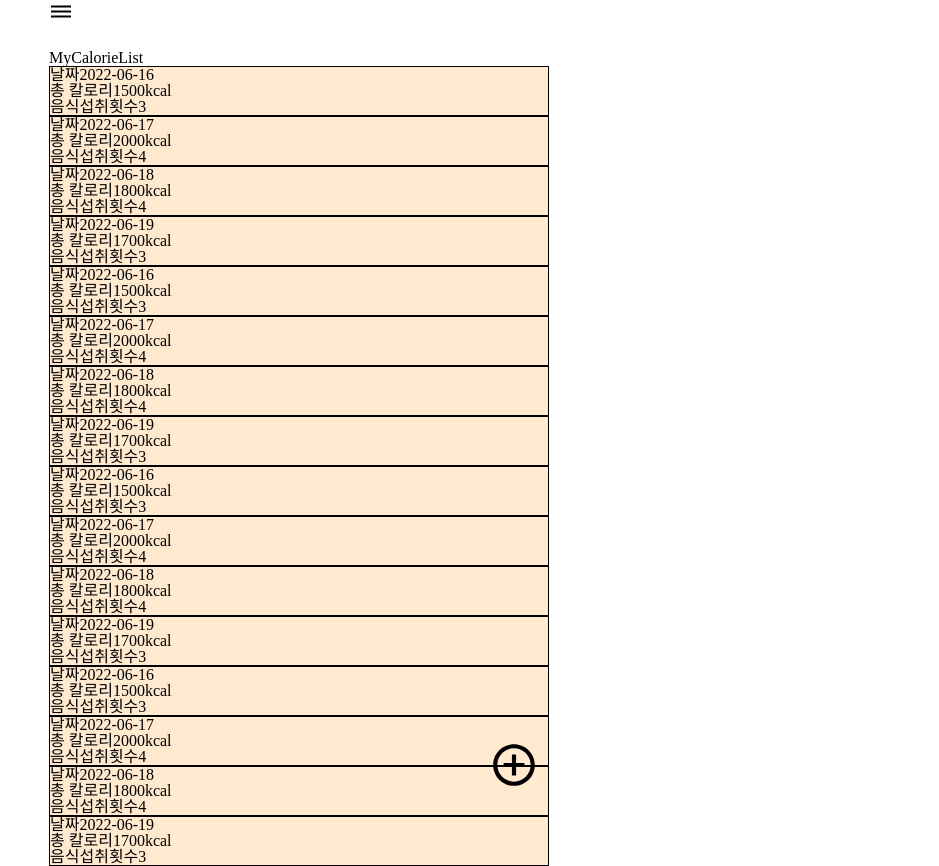
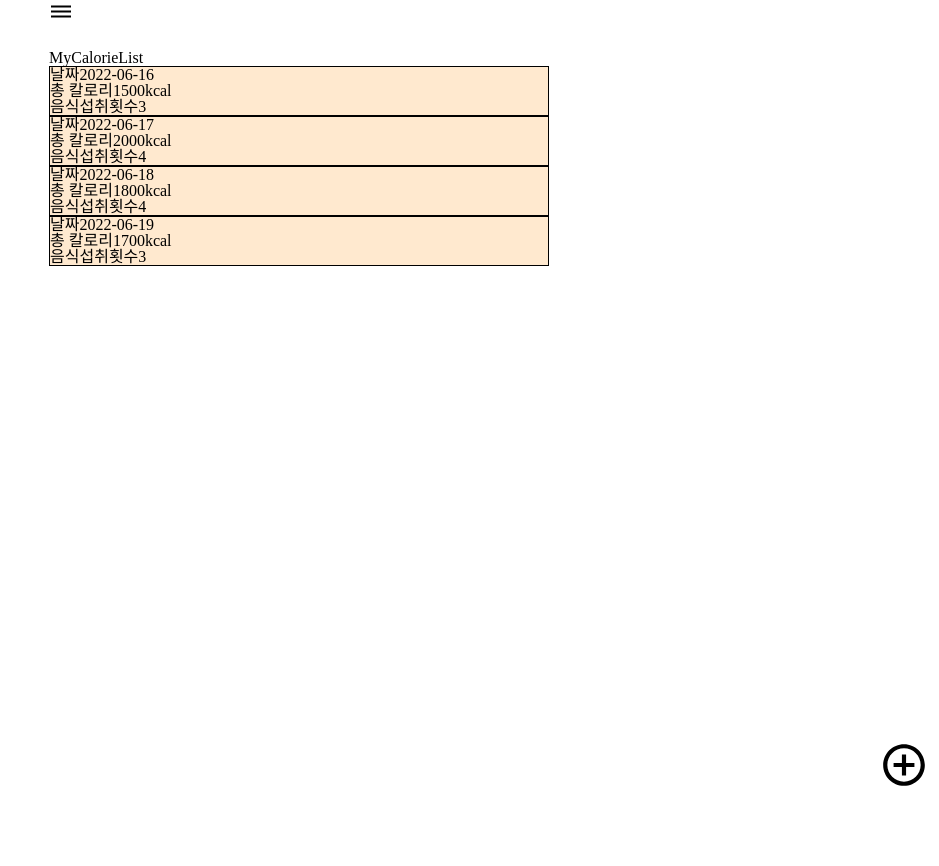
Before and after one commit to lbsyh1/calorie, a React app: page /my-calories in a window 1280 px wide. Shown: the whole page, without its empty margins (341-1280 px from the left). After the commit the page ends 800 px from the top, so only its background shows below. Built offline with nearby package versions, Linux system fonts and the light colour scheme; the HTML template or start-up script is replaced by a standard one.

Commit message:
feat: fix plus button

```diff
--- a/src/App.js
+++ b/src/App.js
@@ -13,17 +13,15 @@ import "@/reset.css";
 
 const Wrapper = styled.div`
   width: 100%;
-  height: 100vh;
   max-width: 500px;
+  min-height: 100vh;
   margin: auto;
   display: flex;
   flex-direction: column;
 `;
 
 const PageWrapper = styled.section`
-  position: relative;
   margin-top: 50px;
-  min-height: calc(100vh - 50px);
 `;
 function App() {
   return (
--- a/src/page/MyCalorieList.js
+++ b/src/page/MyCalorieList.js
@@ -9,7 +9,7 @@ const BoxWrapper = styled.div``;
 
 export default function () {
   const Icon = styled.div`
-    position: absolute;
+    position: fixed;
     bottom: 10px;
     right: 10px;
     display: flex;
@@ -26,20 +26,7 @@ export default function () {
   return (
     <Wrapper>
       <p>MyCalorieList</p>
-
       <BoxWrapper>
-        <Box date="2022-06-16" totalCalories="1500kcal" numberOfIntakes="3" />
-        <Box date="2022-06-17" totalCalories="2000kcal" numberOfIntakes="4" />
-        <Box date="2022-06-18" totalCalories="1800kcal" numberOfIntakes="4" />
-        <Box date="2022-06-19" totalCalories="1700kcal" numberOfIntakes="3" />
-        <Box date="2022-06-16" totalCalories="1500kcal" numberOfIntakes="3" />
-        <Box date="2022-06-17" totalCalories="2000kcal" numberOfIntakes="4" />
-        <Box date="2022-06-18" totalCalories="1800kcal" numberOfIntakes="4" />
-        <Box date="2022-06-19" totalCalories="1700kcal" numberOfIntakes="3" />
-        <Box date="2022-06-16" totalCalories="1500kcal" numberOfIntakes="3" />
-        <Box date="2022-06-17" totalCalories="2000kcal" numberOfIntakes="4" />
-        <Box date="2022-06-18" totalCalories="1800kcal" numberOfIntakes="4" />
-        <Box date="2022-06-19" totalCalories="1700kcal" numberOfIntakes="3" />
         <Box date="2022-06-16" totalCalories="1500kcal" numberOfIntakes="3" />
         <Box date="2022-06-17" totalCalories="2000kcal" numberOfIntakes="4" />
         <Box date="2022-06-18" totalCalories="1800kcal" numberOfIntakes="4" />
```
